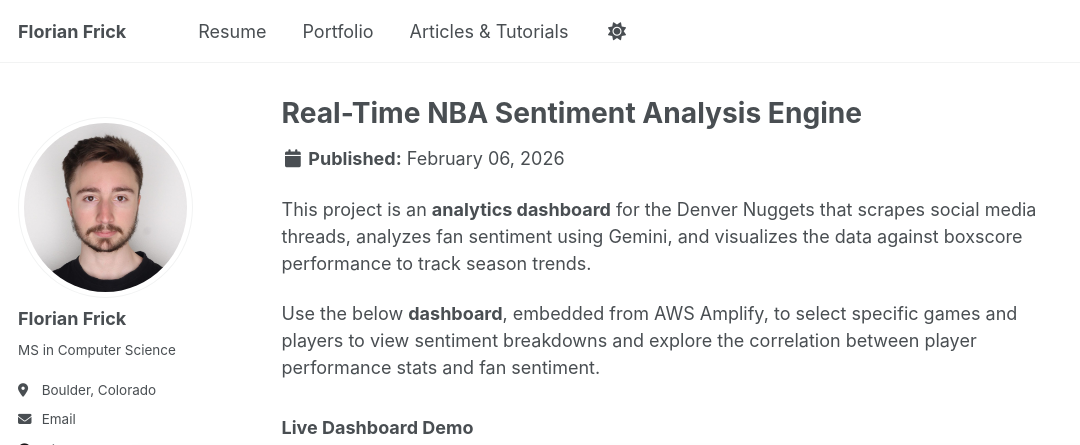
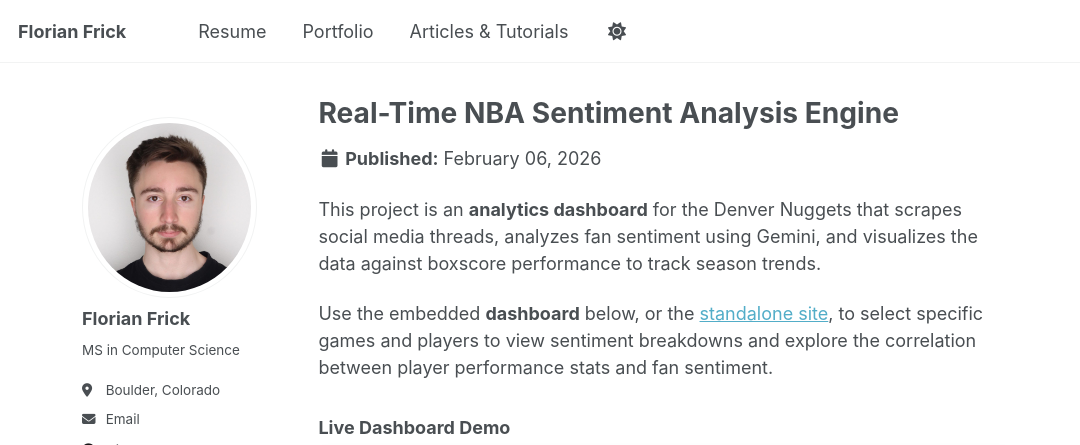
Before and after one commit to florianfrick/florianfrick.github.io, a Jekyll site: the page built from _portfolio/025nuggetsdashboard.html, in a window 1280 px wide and 1400 px high, cut to the strip 0-445 px from the top of the window. Shown: the whole strip, without its empty margins (0-1080 px from the left). Built offline with Jekyll 4.4.1, drawn with Linux system fonts in a browser that asks for light colours; a script that is not in the unit is left out.

Commit message:
Nuggets Dashboard Improved

```diff
--- a/_pages/portfolio.html
+++ b/_pages/portfolio.html
@@ -1,5 +1,5 @@
 ---
-layout: archive
+layout: single
 title: "Portfolio"
 permalink: /portfolio/
 author_profile: true
--- a/_portfolio/025nuggetsdashboard.html
+++ b/_portfolio/025nuggetsdashboard.html
@@ -9,21 +9,11 @@ collection: portfolio
 </p>
 
 <p>
-    Use the below <strong>dashboard</strong>, embedded from AWS Amplify, to select specific games and players to view sentiment breakdowns and explore the correlation between player performance stats and fan sentiment.
+    Use the embedded <strong>dashboard</strong> below, or the <a href="https://main.d15pci5w4la9yj.amplifyapp.com/">standalone site</a>, to select specific games and players to view sentiment breakdowns and explore the correlation between player performance stats and fan sentiment.
 </p>
 
 <h3>Live Dashboard Demo</h3>
-<div style="
-    position: relative;
-    width: 140%;
-    margin-left: -20%;
-    height: 800px;
-    border-radius: 12px;
-    overflow: hidden;
-    border: 1px solid #334155;
-    box-shadow: 0 10px 15px -3px rgba(0, 0, 0, 0.5);
-    margin-bottom: 2rem;
-">
+<div style="position: relative; width: 100%; height: 1200px; border-radius: 12px; overflow: hidden; border: 1px solid #334155; box-shadow: 0 10px 15px -3px rgba(0, 0, 0, 0.5); margin-bottom: 2rem;">
   <iframe
     src="https://main.d15pci5w4la9yj.amplifyapp.com/"
     style="position: absolute; top: 0; left: 0; width: 100%; height: 100%; border: 0; background-color: #0f172a;"
--- a/_sass/_themes.scss
+++ b/_sass/_themes.scss
@@ -54,6 +54,7 @@ $medium                     : 768px !default;
 $medium-wide                : 900px !default;
 $large                      : 925px !default;
 $x-large                    : 1280px !default;
+$xx-large                   : 1600px !default;
 
 /* ==========================================================================
    Grid
@@ -70,7 +71,7 @@ $susy: (
     math: fluid,
     output: float,
     gutter-position: after,
-    container: $large,
+    container: $xx-large,
     global-box-sizing: border-box,
 );
 
--- a/_sass/layout/_page.scss
+++ b/_sass/layout/_page.scss
@@ -12,7 +12,7 @@
   animation-delay: 0.35s;
 
   @include breakpoint($x-large) {
-    max-width: $x-large;
+    max-width: 90vw;
   }
 }
 
--- a/assets/js/_main.js
+++ b/assets/js/_main.js
@@ -87,7 +87,7 @@ if (plotlyElements.length > 0) {
 
 $(document).ready(function () {
   // SCSS SETTINGS - These should be the same as the settings in the relevant files
-  const scssLarge = 925;          // pixels, from /_sass/_themes.scss
+  const scssLarge = 1600;          // pixels, from /_sass/_themes.scss
   const scssMastheadHeight = 70;  // pixels, from the current theme (e.g., /_sass/theme/_default.scss)
 
   // If the user hasn't chosen a theme, follow the OS preference
```
